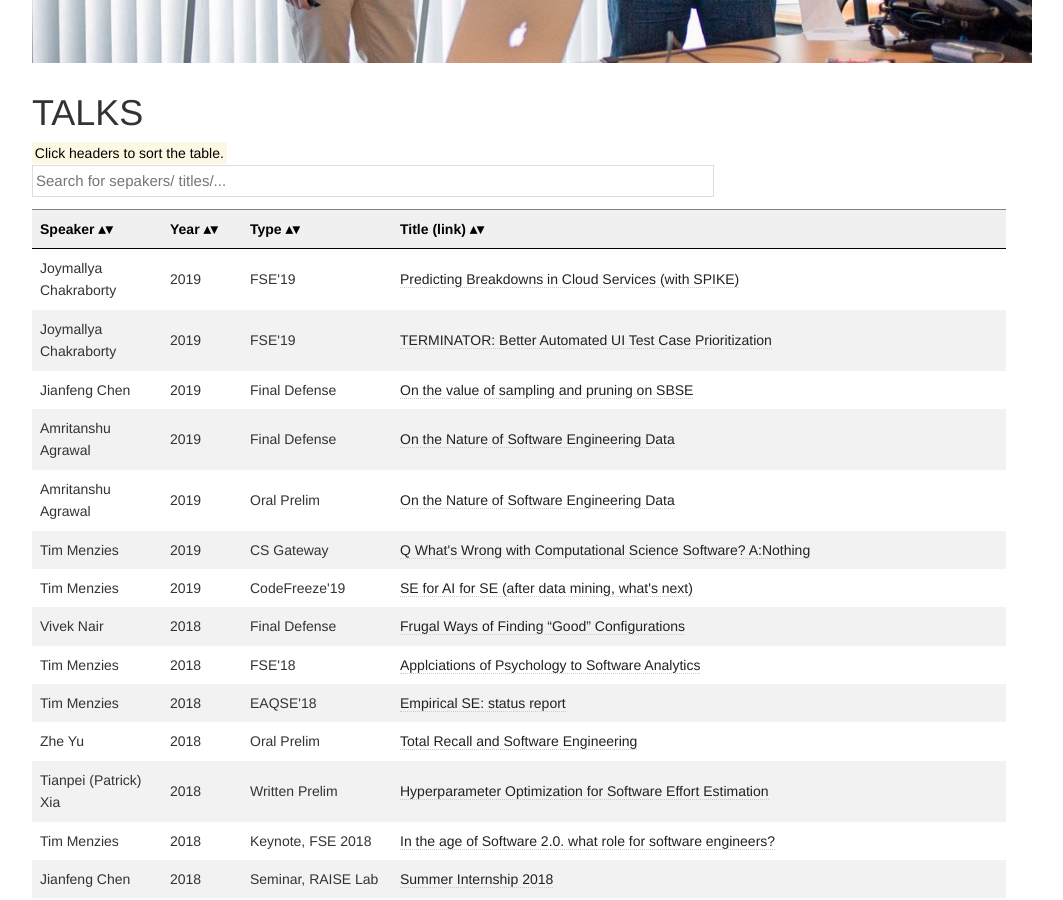
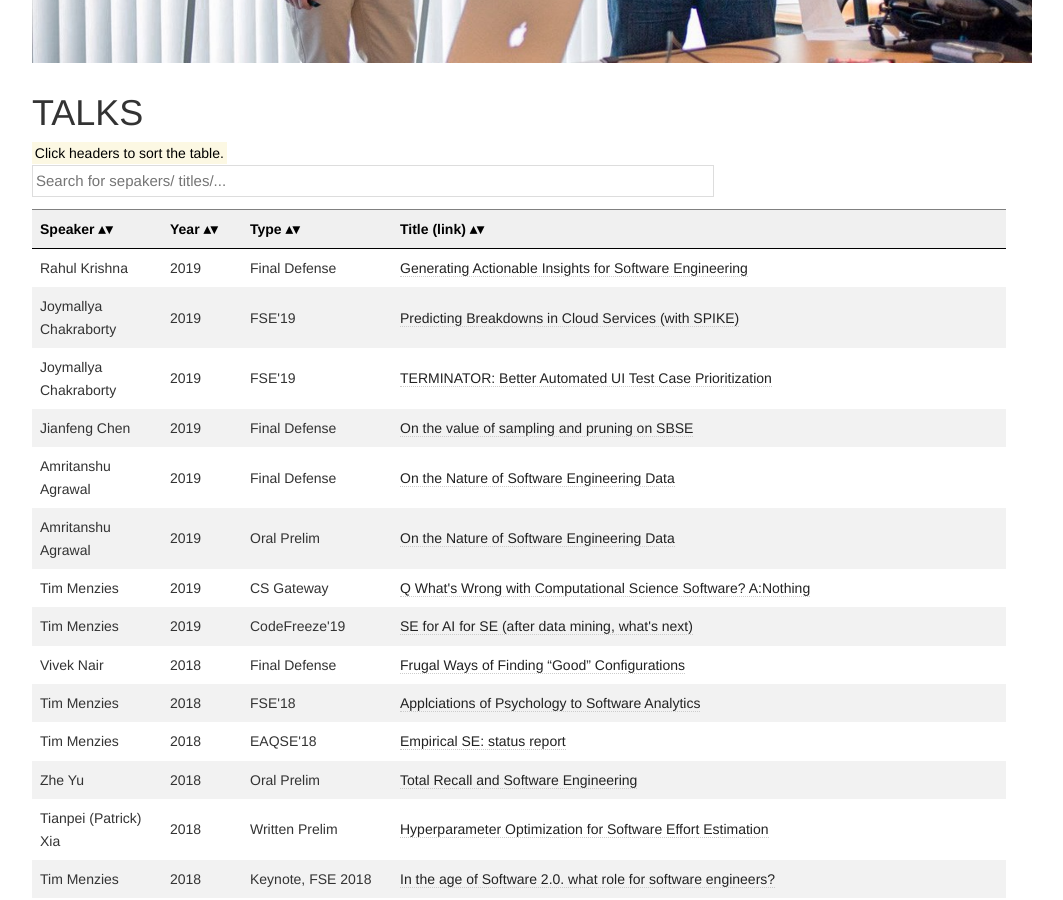
Before and after one commit to ai-se/ai-se.github.io, a Jekyll site: the page built from talks/index.html, in a window 1280 px wide and 900 px high, scrolled down 673 px. Shown: the whole window, without its empty margins (126-1189 px from the left). Built offline with Jekyll 4.4.1, drawn with Linux system fonts in a browser that asks for light colours.

Commit message:
Rahul's talk added

```diff
--- a/talks/index.html
+++ b/talks/index.html
@@ -55,6 +55,12 @@ title: Talks
   </thead>
   <tbody>
 
+  	<tr>
+      <td>Rahul Krishna</td>
+      <td>2019</td>
+      <td>Final Defense</td>
+      <td><a href="https://docs.google.com/presentation/d/1shcDz7cIzA0yDZc28WtwCYZYWu5sxtxYzq4cyfvzuRo/edit#slide=id.g4f4b8f151c_0_0">Generating Actionable Insights for Software Engineering</a></td>
+    </tr>
   	<tr>
       <td>Joymallya Chakraborty</td>
       <td>2019</td>
```
